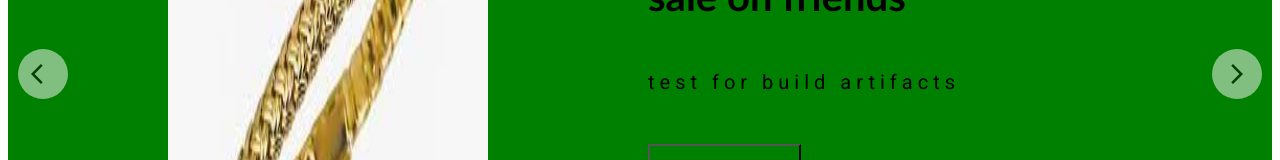
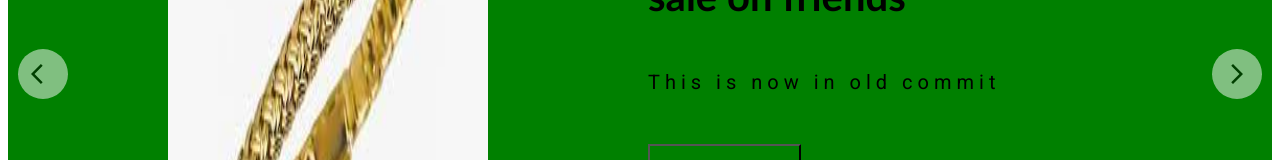
Before and after one commit to jkotipal/jenkins, a React (Create React App) app: page / in a window 1280 px wide. Shown: the part 434-594 px from the top of the page. Built offline with nearby package versions, Linux system fonts and the light colour scheme; a web font is replaced by a local one.

Commit message:
Update data.js

```diff
--- a/src/data.js
+++ b/src/data.js
@@ -3,7 +3,7 @@ export const sliderItems = [
     id: "1",
     img: "assets/braclet/main.jfif",
     title: "sale on friends",
-    desc: "test for build artifacts",
+    desc: "This is now in old commit",
     bg: "green",
   },
   {
```
